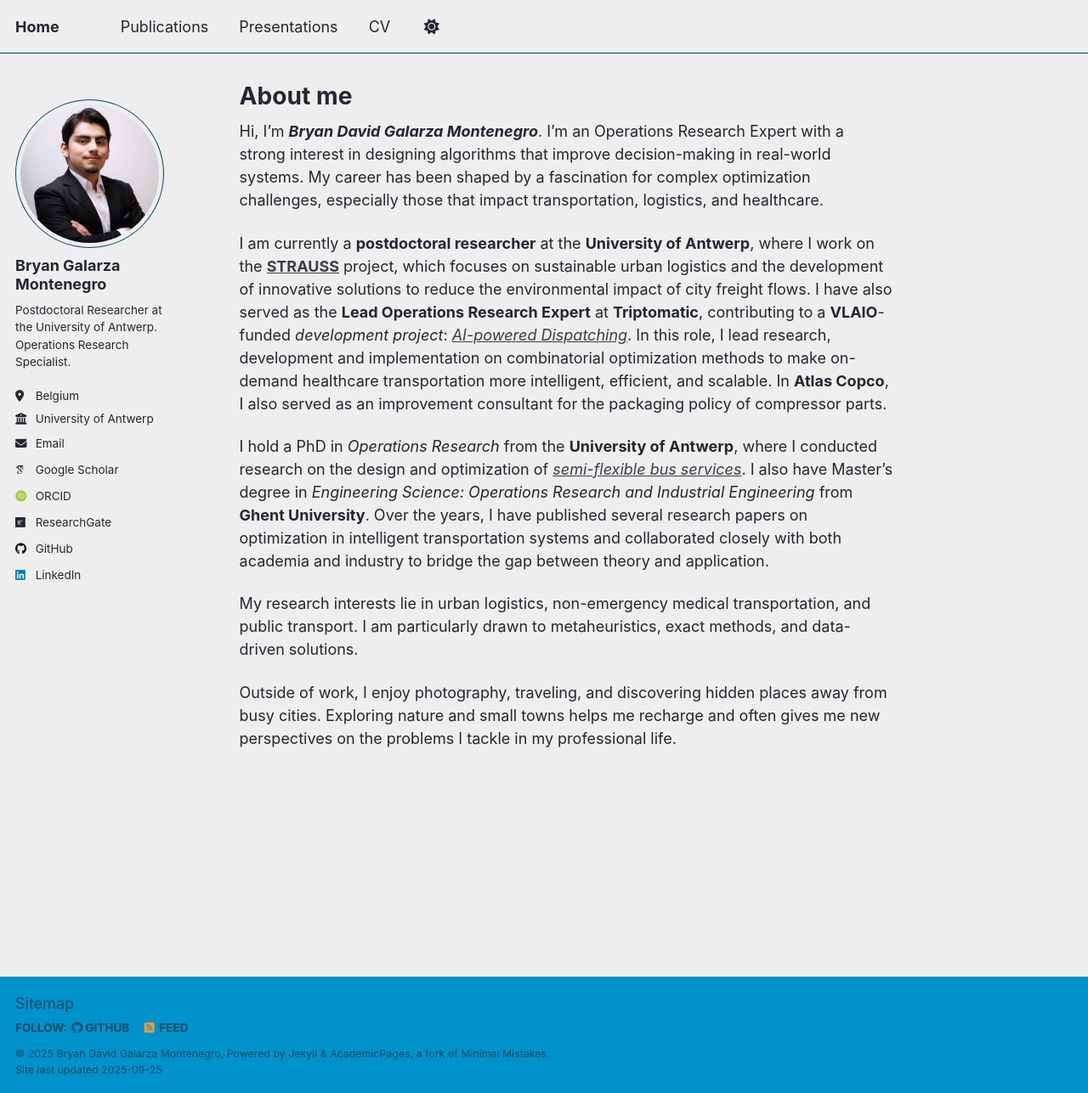
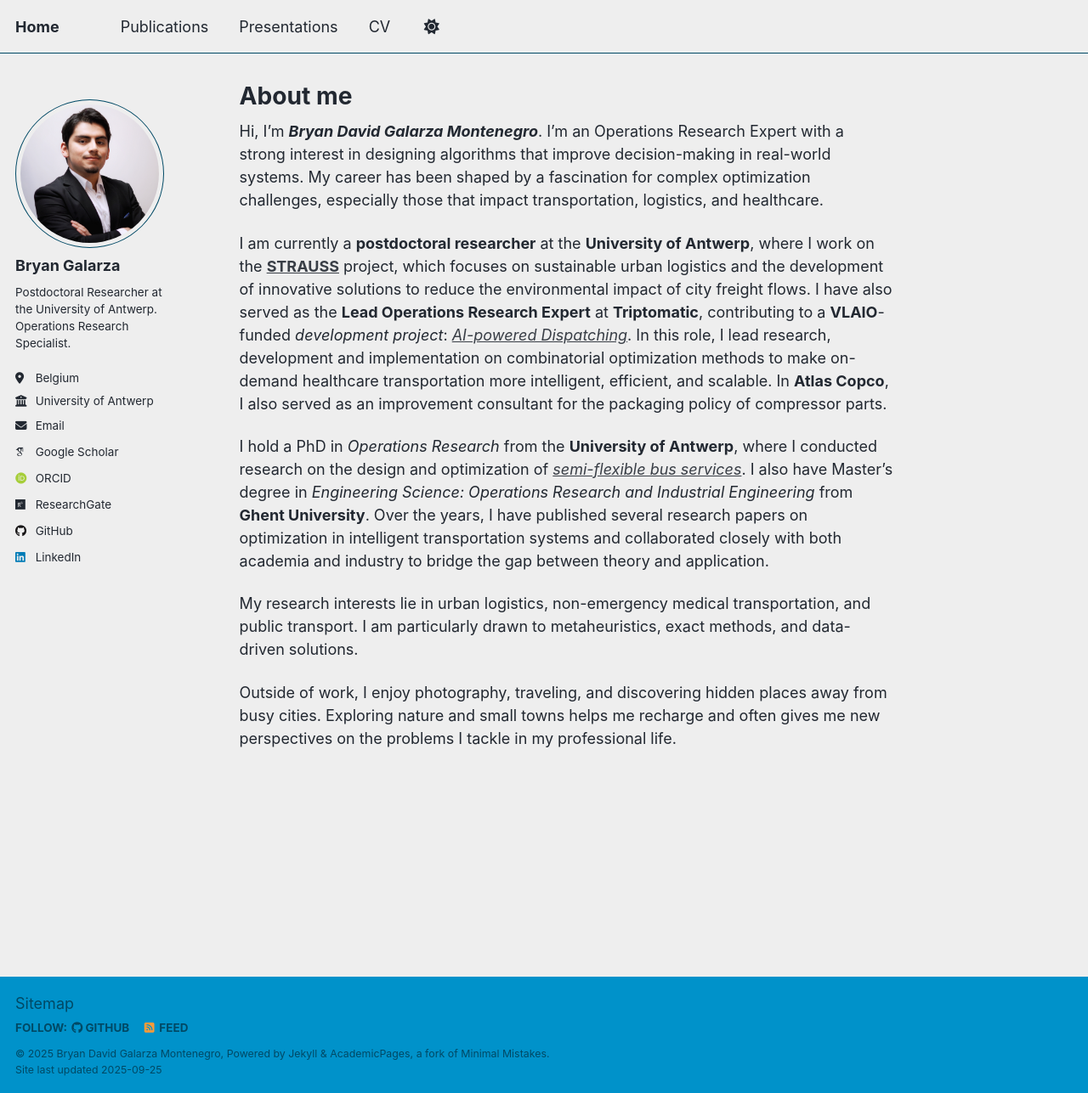
Before and after one commit to BryanG13/bryang13.github.io, a Jekyll site: the page built from _pages/about.md, in a window 1280 px wide and 1287 px high. Shown: the whole window at 85% size. Built offline with Jekyll 4.4.1, drawn with Linux system fonts in a browser that asks for light colours; some web fonts are replaced; a script that is not in the unit is left out.

Commit message:
more and less names

```diff
--- a/_config.yml
+++ b/_config.yml
@@ -24,7 +24,7 @@
 author:
   # Biographic information
   avatar           : "profile.jpeg"
-  name             : "Bryan Galarza Montenegro"
+  name             : "Bryan Galarza"
   pronouns         : # example: "she/her"
   bio              : "Postdoctoral Researcher at the University of Antwerp. Operations Research Specialist."
   location         : "Belgium"
--- a/_data/authors.yml
+++ b/_data/authors.yml
@@ -1,7 +1,7 @@
 # Authors
 
 Name Name:
-  name        : "Bryan Galarza"
+  name        : "Bryan David Galarza Montenegro"
   uri         : "http://name.com"
   email       : "name@name.com"
   bio         : "This is the first name."
```
